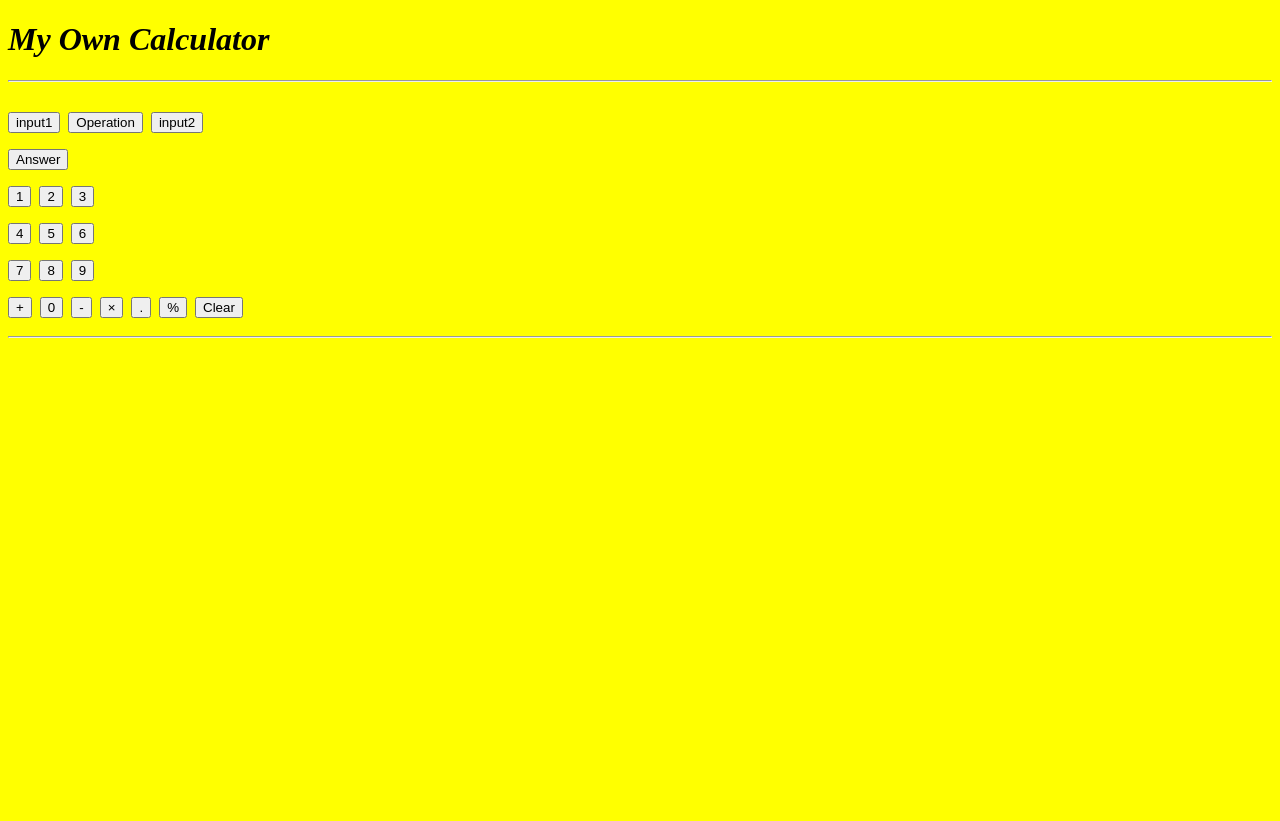
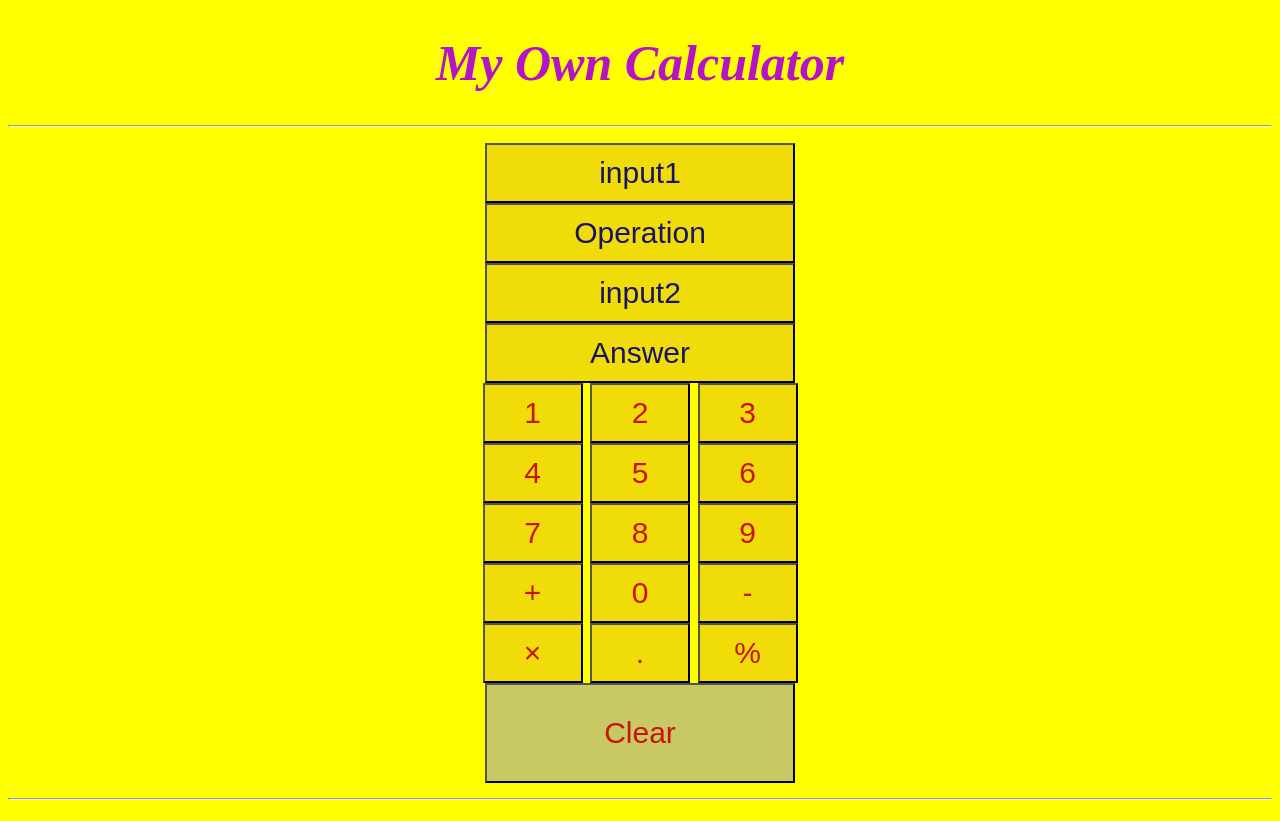
Before and after one commit to RavindhrATgithub/calculator-, a plain HTML site: page index.html in a window 1280 px wide. Before the commit the page ends 800 px from the top, so only its background shows below. Drawn offline with Linux system fonts and the light colour scheme.

Commit message:
second commit

```diff
--- a/Calc.css
+++ b/Calc.css
@@ -1,7 +1,7 @@
 .cal{
 
   color: red;
- // background-color: red;
+
   text-align: center;
   font-size:30px;
 
@@ -9,31 +9,30 @@
 }
 .s{
 
- height: 150px;
- width: 310px;
- font-size: 80px;
+ height: 60px;
+ width: 100px;
+ font-size: 30px;
  color: rgb(200,20,10);
  background-color : rgb(240,220,8);
  }
  .d{
- height: 120px;
- width: 100%;
- font-size: 60px;
+ height: 60px;
+ width: 310px ;
+ font-size: 30px;
  color: rgb(25,20,100);
    background-color : rgb(240,220,8);
 
  }
  .head{
-   font-size: 120px;
+   font-size: 50px;
    color: rgb(180,20,200) ;
    text-align: center;
- //  background-color : rgb(0,30,0);
+
  }
  .sr{
-   height: 250px;
- width: 950px;
- font-size: 100px;
+   height: 100px;
+ width: 310px;
+ font-size: 30px;
  color: rgb(200,20,10);
-
    background-color : rgb(200,200,100);
  }
--- a/index.html
+++ b/index.html
@@ -2,6 +2,7 @@
 <html>
  <head>
  <script src="./Calc.js"></script>
+ <link rel="stylesheet" href="./Calc.css">
 
  </head>
  <body style="background-color:yellow;">
@@ -10,7 +11,10 @@
    <hr>
    <buton>
     <div class="cal">
-     <i> <button id="op1" class="d">input1</button> <button id="op" class="d">Operation</button> <button id="op2" class="d">input2</button> <br> <button id="result" class="d" value="Answer">Answer</button> <br> </i>
+     <i> <button id="op1" class="d">input1</button><br>
+     <button id="op" class="d">Operation</button> <br>
+     <button id="op2" class="d">input2</button> <br>
+      <button id="result" class="d" value="Answer">Answer</button> <br> </i>
      <button onclick="yes(1)" class="s"> 1</button>
      <button onclick="yes(2)" class="s"> 2</button>
      <button onclick="yes(3)" class="s"> 3</button>
@@ -25,10 +29,10 @@
      <br>
      <button onclick="res(1)" class="s"> +</button>
      <button onclick="yes(0)" class="s"> 0</button>
-     <button onclick="res(2)" class="s">-</button>
+     <button onclick="res(2)" class="s">-</button><br>
      <button onclick="res(3)" class="s"> ×</button>
      <button id="dot" onclick="yes('.')" class="s"> .</button>
-     <button onclick="res(4)" class="s"> %</button>
+     <button onclick="res(4)" class="s"> %</button> <br>
      <button id="clear" onclick="reset()" class="sr"> Clear</button>
      <hr>
     </div>
```
